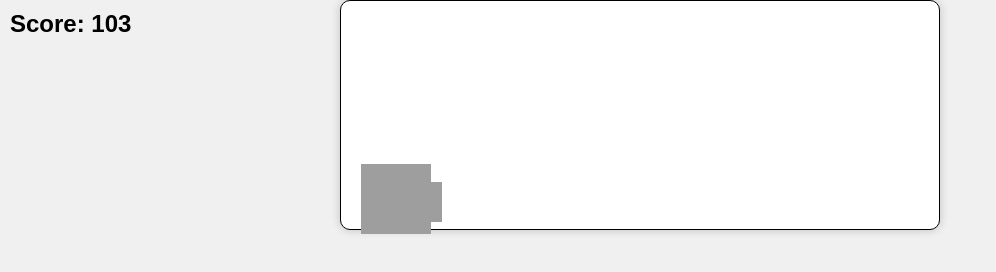
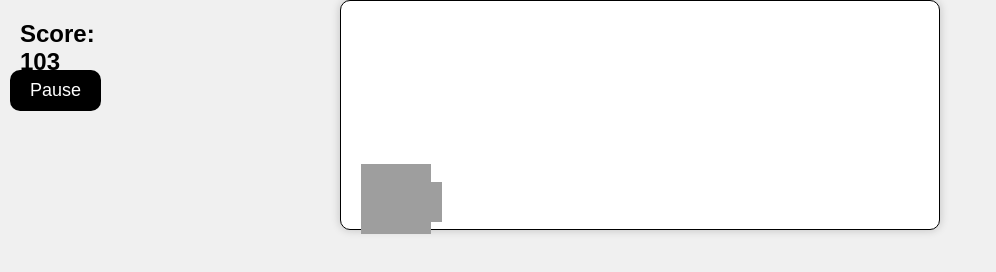
Before and after one commit to ArduRadioKot/web_examples, a plain HTML site: page index.html in a window 1280 px wide. Shown: the whole page, without its empty margins (0-996 px from the left). Drawn offline with Linux system fonts and the light colour scheme; grey boxes are pictures that could not be loaded.

Commit message:
Update index.html
Signed-off-by: ArduRadioKot <124770304+ArduRadioKot@users.noreply.github.com>

```diff
--- a/index.html
+++ b/index.html
@@ -128,14 +128,65 @@
             font-size: 24px;
             font-weight: bold;
         }
+
+        #score-container {
+    position: absolute;
+    top: 10px;
+    left: 10px;
+    display: flex;
+    flex-direction: column;
+    align-items: center;
+}
+
+#pause-button {
+    font-size: 18px;
+    padding: 10px 20px;
+    border: none;
+    border-radius: 10px;
+    background-color: #000000;
+    color: #fff;
+    cursor: pointer;
+}
+
+#pause-button:hover {
+    background-color: #000000;
+}
+
     </style>
 </head>
 <body>
-    <div class="game">
-        <div id="dino"></div>
-        <div id="cactus"></div>
-        <div id="score">Score: 0</div>
-    </div>
+
+        <div class="game">
+            <div id="dino"></div>
+            <div id="cactus"></div>
+        </div>
+        <div id="score-container">
+            <div id="score">Score: 0</div>
+
+            <button id="pause-button" style="margin-top: 60px;">Pause</button>
+
+        </div>
+        <script>
+            // ... (rest of the code remains the same)
+
+            const pauseButton = document.getElementById("pause-button");
+            let isPaused = false;
+
+            pauseButton.addEventListener("click", function() {
+                if (isPaused) {
+                    dino.style.animationPlayState = "running";
+                    cactus.style.animationPlayState = "running";
+                    isPaused = false;
+                    pauseButton.textContent = "Pause";
+                } else {
+                    dino.style.animationPlayState = "paused";
+                    cactus.style.animationPlayState = "paused";
+                    isPaused = true;
+                    pauseButton.textContent = "Resume";
+                }
+            });
+        </script>
+
     <script>
         const dino = document.getElementById("dino");
         const cactus = document.getElementById("cactus");
```
